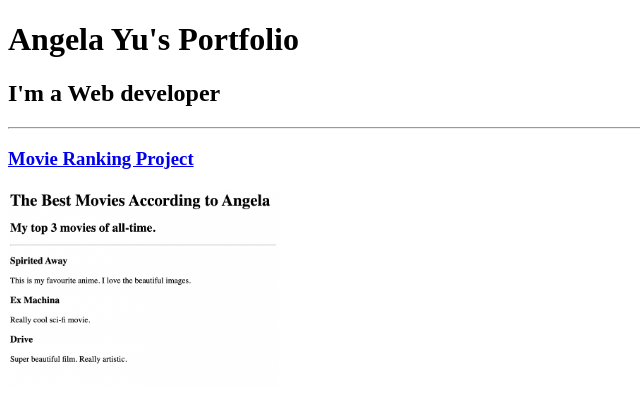
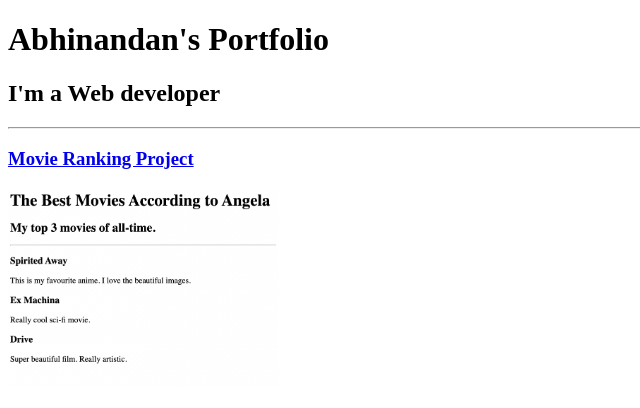
Before and after one commit to ElyxNet/html-portfolio-ex, a plain HTML site: page index.html in a window 1280 px wide. Shown: the top 408 px of the page, without its empty margins (0-640 px from the left). Drawn offline with Linux system fonts and the light colour scheme.

Commit message:
Update index.html

```diff
--- a/index.html
+++ b/index.html
@@ -21,7 +21,7 @@ https://developer.mozilla.org/en-US/docs/Web/HTML/Element/img#attr-height -->
     <title>My Portfolio</title>
 </head>
 <body>
-    <h1>Angela Yu's Portfolio</h1>
+    <h1>Abhinandan's Portfolio</h1>
     <h2>I'm a Web developer</h2>
     <hr>
     <h3><a href="./public/movie-ranking.html">Movie Ranking Project</a></h3>
```
